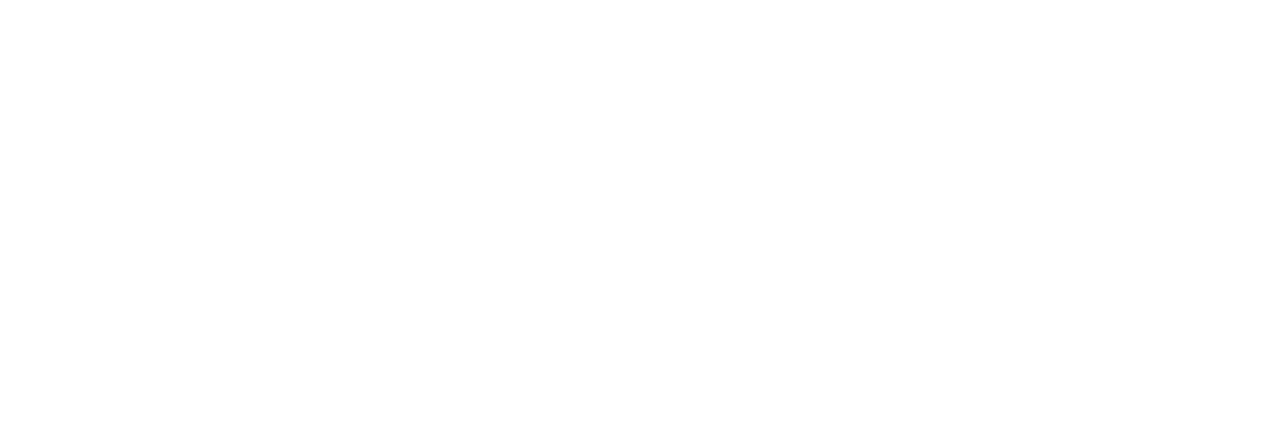
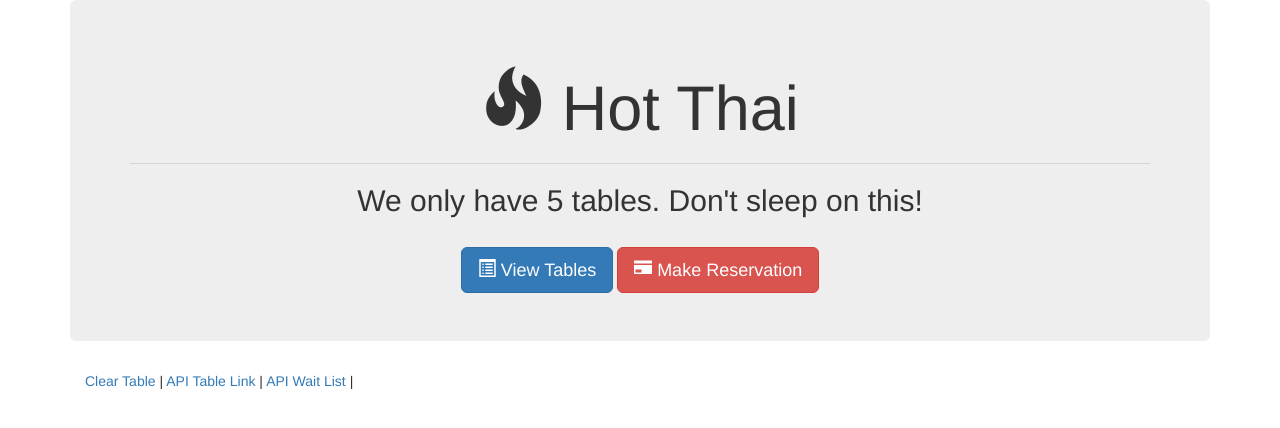
Before and after one commit to elock721/Hot-Thai, a plain HTML site: page frontend/index.html in a window 1280 px wide. Drawn offline with nearby package versions, Linux system fonts and the light colour scheme.

Commit message:
index html push

```diff
--- a/frontend/index.html
+++ b/frontend/index.html
@@ -1,15 +1,50 @@
 <!DOCTYPE html>
-<html lang="en">
+<html>
+
 <head>
-    <meta charset="UTF-8">
-    <meta name="viewport" content="width=device-width, initial-scale=1.0">
-    <title>Thai Fire</title>
+    <meta charset="utf-8">
+    <meta http-equiv="X-UA-Compatible" content="IE=edge">
+    <meta name="viewport" content="width=device-width, initial-scale=1">
+    <title>Home</title>
+    <link rel="stylesheet" href="https://maxcdn.bootstrapcdn.com/bootstrap/3.3.7/css/bootstrap.min.css" integrity="sha384-BVYiiSIFeK1dGmJRAkycuHAHRg32OmUcww7on3RYdg4Va+PmSTsz/K68vbdEjh4u"
+        crossorigin="anonymous">
     <link rel="stylesheet" href="style.css">
+    <script src="https://code.jquery.com/jquery.js"></script>
+    <script src="https://maxcdn.bootstrapcdn.com/bootstrap/3.3.6/js/bootstrap.min.js" integrity="sha384-0mSbJDEHialfmuBBQP6A4Qrprq5OVfW37PRR3j5ELqxss1yVqOtnepnHVP9aJ7xS"
+        crossorigin="anonymous"></script>
+
 </head>
+
 <body>
+    <div class="container">
+        <div class="jumbotron">
+            <h1 class="text-center">
+                <span class="glyphicon glyphicon-fire"></span> Hot Thai</h1>
+            <hr>
+            <h2 class="text-center">We only have 5 tables.  Don't sleep on this!</h2>
+            <br>
 
+            <div class="text-center">
+                <a href="/tables">
+                    <button type="button" class="btn btn-lg btn-primary">
+                        <span class="glyphicon glyphicon-list-alt"></span> View Tables</button>
+                </a>
+                <a href="/reservation">
+                    <button type="button" class="btn btn-lg btn-danger">
+                        <span class="glyphicon glyphicon-credit-card"></span> Make Reservation</button>
+                </a>
+            </div>
+        </div>
 
-
-<script src="app.js"></script>
+        <footer class="footer">
+            <div class="container">
+                <p>
+                    <a href="#" id="clear">Clear Table</a> |
+					<a href="/api/tables">API Table Link</a> |
+					<a href="/api/waitlist">API Wait List</a> |
+                </p>
+            </div>
+        </footer>
+    </div>
 </body>
 </html>
```
